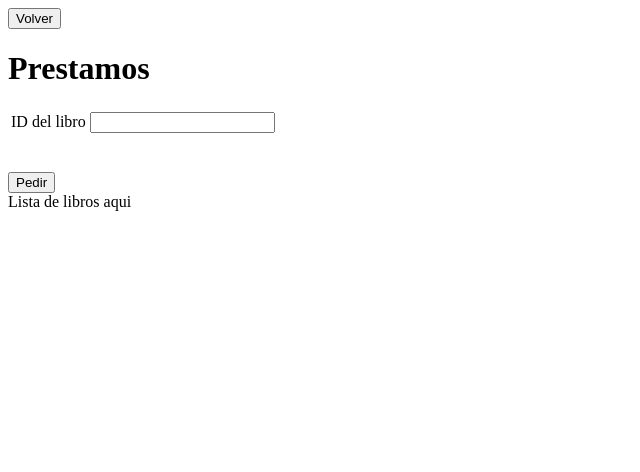
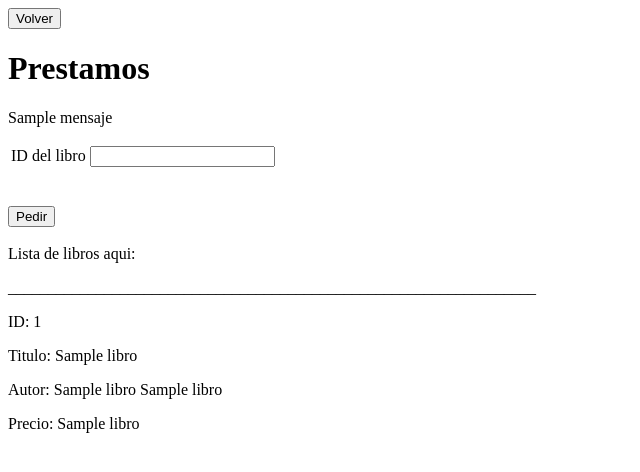
Before and after one commit to JeremyQuiel271205/Biblioteca-mini-proyecto, a Flask app: template templates/usuario_prestamo.html in a window 1280 px wide. Shown: the top 472 px of the page, without its empty margins (0-640 px from the left). Run offline with Flask 3, Linux system fonts and the light colour scheme; the template is opened without the code that fills it: most values are stand-ins (such as "Sample title", 1, 10 or a date in 2020).

Commit message:
registro libros y prestamos

```diff
--- a/app.py
+++ b/app.py
@@ -2,6 +2,7 @@ from flask import *
 from conexion.Conn import Conn
 import os
 from dotenv import load_dotenv
+from datetime import date, timedelta
 
 load_dotenv()
 
@@ -16,6 +17,9 @@ app.secret_key = SECRET_KEY
 def index():
     session.pop('logueado', None)
     session.pop('usuario', None)
+    session.pop('mensaje_registro_usuario', None)
+    session.pop('mensaje_registro_libro', None)
+    session.pop('mensaje_prestamo', None)
 
     session.setdefault('mensaje_login', "") # Crea la session si no existe
 
@@ -28,9 +32,10 @@ def registro_usuarios():
 
 @app.route('/registro/libros')
 def registro_libros():
-    return render_template('registro_libros.html')
+    session.setdefault('mensaje_registro_libro', "")
+    return render_template('registro_libros.html', mensaje = session.get('mensaje_registro_libro'))
 
-@app.route('/login', methods=['GET', 'POST'])
+@app.route('/login', methods=['POST'])
 def login():
     if request.method == 'POST':
         correo = request.form.get('correo')
@@ -78,9 +83,23 @@ def usuario_correo():
 
 @app.route('/usuario/prestamo')
 def usuario_prestamo():
-    return render_template('usuario_prestamo.html')
+    if not session.get('logueado'):
+        return redirect(url_for('index'))
 
-@app.route('/crear/usuario', methods=['GET', 'POST'])
+    session.setdefault('mensaje_prestamo', "")
+
+    try:
+        CURSOR.execute("SELECT id_libro, nombre_libro, nombre_autor, apellido_autor, precio_base FROM libro WHERE estado = 1")
+        lista = CURSOR.fetchall()
+    except Exception as e:
+        return render_template('usuario_prestamo.html', mensaje = session.get('mensaje_prestamo'), codigo_mensaje = "error", e = e)
+
+    if not lista:
+        return render_template('usuario_prestamo.html', mensaje = session.get('mensaje_prestamo'), codigo_mensaje = "vacia")
+
+    return render_template('usuario_prestamo.html', mensaje = session.get('mensaje_prestamo'), codigo_mensaje = "lista", lista = lista)
+
+@app.route('/crear/usuario', methods=['POST'])
 def crear_usuario():
     if request.method == 'POST':
         nombre = request.form.get('nombre')
@@ -136,8 +155,87 @@ def crear_usuario():
     session['mensaje_registro_usuario'] = "ERROR DE METODO: metodo no es POST"
     return redirect(url_for('index'))
 
-@app.route('/crear/libros', methods=['GET', 'POST'])
+@app.route('/crear/libros', methods=['POST'])
 def crear_libros():
+    if request.method == 'POST':
+        titulo = request.form.get('titulo')
+        nombre = request.form.get('nombre')
+        apellido = request.form.get('apellido')
+        precio = request.form.get('precio')
+
+        if not (titulo and nombre and precio):
+            session['mensaje_registro_libro'] = "ERROR: Llene todos los campos obligatorios"
+            return redirect(url_for('registro_libros'))
+
+        try:
+            CURSOR.execute("SELECT * FROM libro WHERE nombre_libro = %s and nombre_autor = %s",(titulo, nombre))
+
+            libro = CURSOR.fetchone()
+
+            if libro:
+                session['mensaje_registro_libro'] = f"{titulo} de {nombre} {apellido} ya esta registrado"
+                return redirect(url_for('registro_libro'))
+
+        except Exception as e:
+            session['mensaje_registro_libro'] = f"ERORR BUSQUEDA: {e}"
+            return redirect(url_for('registro_libros'))
+
+
+        try:
+            CURSOR.execute('INSERT INTO libro (nombre_libro, nombre_autor, apellido_autor, precio_base) VALUES (%s, %s, %s, %s)',(titulo, nombre, apellido, precio))
+
+            MYSQL.commit()
+
+            session['mensaje_registro_libro'] = "Se registro el libro correctamente"
+            return redirect(url_for('registro_libros'))
+        except Exception as e:
+            MYSQL.rollback()
+
+            session['mensaje_registro_libro'] = f"ERRO INSERTO: {e}"
+            return redirect(url_for('registro_libros'))
+
+    return redirect(url_for('registro_libros'))
+
+@app.route('/crear/prestamo', methods = ['POST'])
+def crear_prestamo():
+    if request.method == 'POST' and session.get('logueado'):
+        id_libro = request.form.get('id_libro')
+
+        if not id_libro:
+            session['mensaje_prestamo'] = "ERROR: Llene el campo"
+            return redirect(url_for('usuario_prestamo'))
+
+        try:
+            CURSOR.execute("SELECT * FROM libro WHERE id_libro = %s",(id_libro))
+
+            libro = CURSOR.fetchone()
+
+            if not libro:
+                session['mensaje_prestamo'] = f"Este ID de libro no esta registrado"
+                return redirect(url_for('usuario_prestamo'))
+
+        except Exception as e:
+            session['mensaje_prestamo'] = f"ERORR BUSQUEDA: {e}"
+            return redirect(url_for('usuario_prestamo'))
+
+        usuario = session.get('usuario')
+
+        fecha_actual = date.today()
+        fecha_fin = fecha_actual + timedelta(days=30)
+
+        try:
+            CURSOR.execute('INSERT INTO prestamo (id_usuario, id_libro, fecha_fin) VALUES (%s, %s, %s)',(usuario['id'], id_libro, fecha_fin))
+            CURSOR.execute('UPDATE libro SET estado = 0 WHERE id_libro = %s', (id_libro))
+            MYSQL.commit()
+
+            session['mensaje_prestamo'] = "Prestamo creado correctamente"
+            return redirect(url_for('usuario_prestamo'))
+        except Exception as e:
+            MYSQL.rollback()
+
+            session['mensaje_prestamo'] = f"ERRO INSERTO: {e}"
+            return redirect(url_for('usuario_prestamo'))
+
     return redirect(url_for('index'))
 
 @app.route('/logout')
@@ -146,6 +244,7 @@ def logout():
 
 @app.route('/volver')
 def volver():
+    session.pop('mensaje_login', None)
     return redirect(url_for('index'))
 
 
--- a/conexion/biblioteca.sql
+++ b/conexion/biblioteca.sql
@@ -52,3 +52,4 @@ CREATE TABLE notificacion(
 
 ALTER TABLE usuario ADD COLUMN contra VARCHAR(100) NOT NULL;
 ALTER TABLE libro MODIFY COLUMN apellido_autor VARCHAR(50) NULL DEFAULT '';
+ALTER TABLE libro ADD COLUMN estado BOOLEAN NULL DEFAULT 1;
--- a/templates/registro_libros.html
+++ b/templates/registro_libros.html
@@ -10,7 +10,11 @@
     <form action="{{ url_for('volver') }}">
         <input type="submit" value="Volver">
     </form>
+
     <h1>Registro de libros</h1>
+
+    <p>{{ mensaje }}</p>
+
     <form action="{{ url_for('crear_libros') }}" method="post">
         <div>
             <table>
--- a/templates/usuario_prestamo.html
+++ b/templates/usuario_prestamo.html
@@ -10,7 +10,10 @@
         <input type="submit" value="Volver">
     </form>
     <h1>Prestamos</h1>
-    <form action="{{ url_for('usuario') }}" method="post">
+
+    <p>{{ mensaje }}</p>
+
+    <form action="{{ url_for('crear_prestamo') }}" method="post">
         <div>
             <table>
                 <tr>
@@ -23,7 +26,22 @@
         </div>
 
         <div>
-            <label>Lista de libros aqui</label>
+            <br>
+            <label>Lista de libros aqui:</label>
+
+            {% if codigo_mensaje == "error" %}
+                <p>ERROR CARGA DE LIBROS: {{ e }}</p>
+            {% elif codigo_mensaje == "vacia" %}
+                <p>No hay libros disponibles en este momento</p>
+            {% else %}
+                {% for libro in lista%}
+                    <p>__________________________________________________________________</p>
+                    <p>ID: {{ libro[0] }}</p>
+                    <p>Titulo: {{ libro[1] }}</p>
+                    <p>Autor: {{ libro[2] }} {{ libro[3] }}</p>
+                    <p>Precio: {{ libro[4] }}</p>
+                {% endfor %}
+            {% endif %}
         </div>
     </form>
 </body>
```
